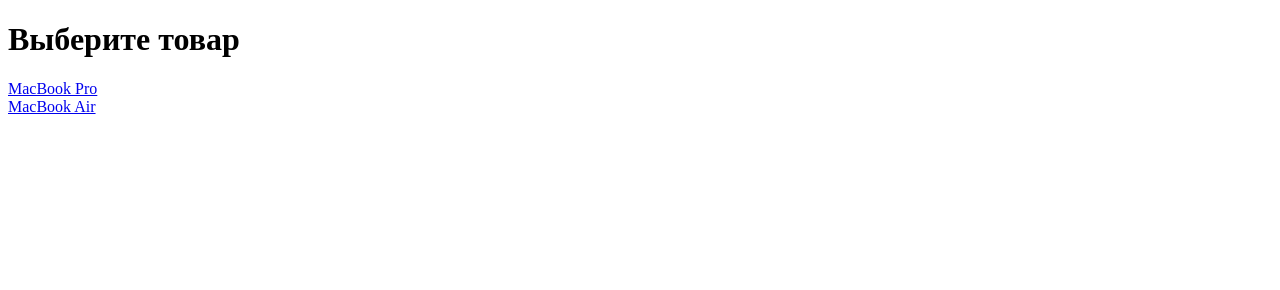
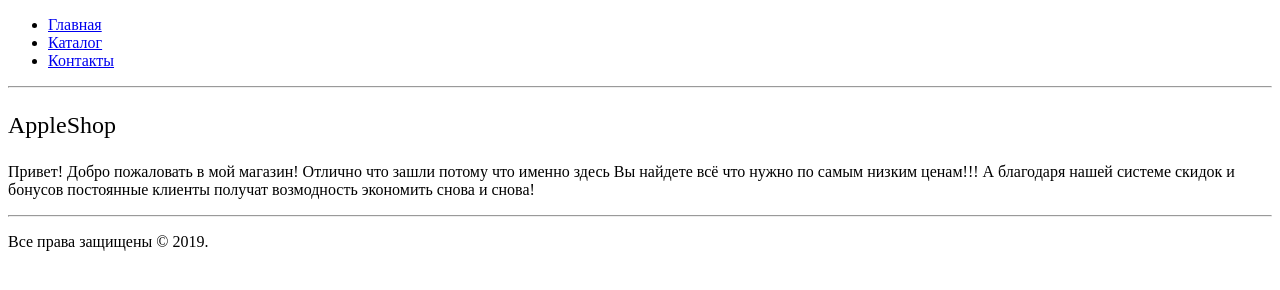
Before and after one commit to Glebsly/Apple-Shop, a plain HTML site: page index.html in a window 1280 px wide. Drawn offline with Linux system fonts and the light colour scheme.

Commit message:
second stage

```diff
--- a/index.html
+++ b/index.html
@@ -5,8 +5,21 @@
     <title>AppleShop-главная</title>
   </head>
   <body>
-    <h1>Выберите товар</h1>
+    <ul>
+      <li><a href="index.html">Главная</a></li>
+      <li><a href="catalog.html">Каталог</a></li>
+      <li><a href="contacts.html">Контакты</a></li>
+    </ul>
+    <hr>
+    <p style="font-size: 24px;">AppleShop</p>
+    <!-- <h1>Выберите товар</h1>
     <a href="macbook-pro.html">MacBook Pro</a><br>
-    <a href="macbook-air.html">MacBook Air</a>
+    <a href="macbook-air.html">MacBook Air</a> -->
+    <p>Привет! Добро пожаловать в мой магазин! Отлично что зашли потому что именно здесь Вы найдете всё что нужно
+    по самым низким ценам!!! А благодаря нашей системе скидок и бонусов постоянные клиенты получат возмодность экономить снова и снова!</p>
+    <footer>
+      <hr>
+      <p>Все права защищены &copy; 2019.</p>
+    </footer>
   </body>
 </html>
```
Also changed, not shown: catalog.html (added, +25 -0 lines), contacts.html (added, +25 -0 lines), macbook-air.html (+11 -3 lines), macbook-pro.html (+11 -3 lines).
